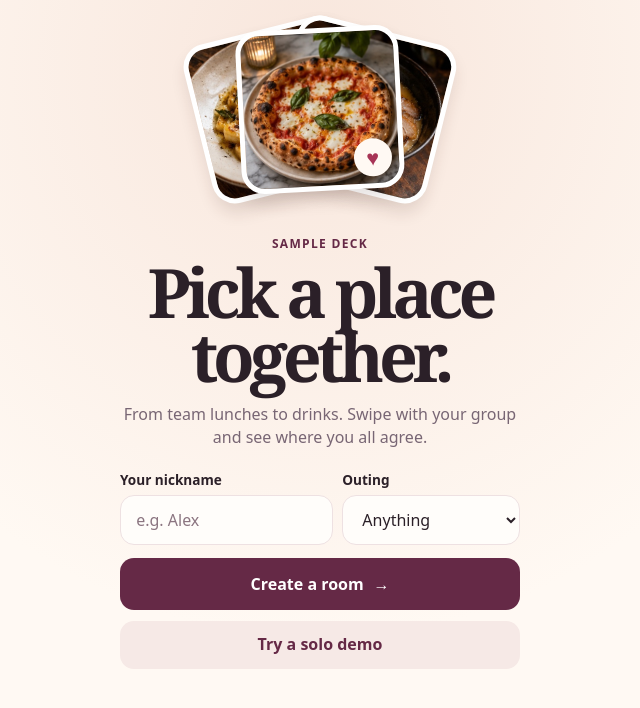
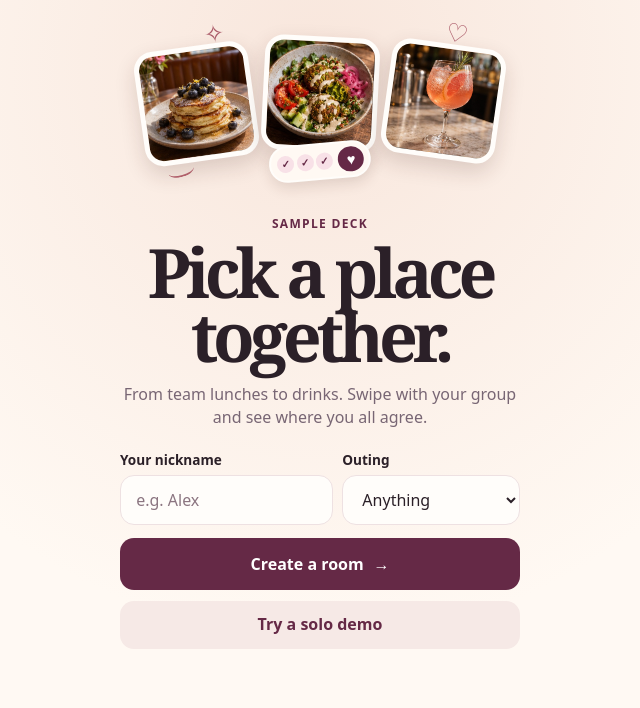
Before and after one commit to nefelikyriakidi-sketch/Blinder, a plain HTML site: page dist/index.html in a window 1280 px wide. Shown: the part 60-768 px from the top of the page, without its empty margins (320-960 px from the left). Drawn offline with Linux system fonts and the light colour scheme.

Commit message:
Refresh homepage outing cards

```diff
--- a/dist/index.html
+++ b/dist/index.html
@@ -33,10 +33,17 @@
     </dialog>
     <template id="home">
       <section class="home">
-        <div class="preview-stack" aria-hidden="true">
-          <div class="preview-left photo" style="--x:0%;--y:33.333%"></div>
-          <div class="preview-right photo" style="--x:100%;--y:0%"></div>
-          <div class="preview-front photo" style="--x:0%;--y:0%"><span>♥</span></div>
+        <div class="preview-spread" aria-hidden="true">
+          <span class="preview-doodle preview-spark">✧</span>
+          <span class="preview-doodle preview-heart">♡</span>
+          <span class="preview-doodle preview-loop"></span>
+          <div class="preview-card preview-brunch photo outing-photo" style="--x:0%;--y:0%"></div>
+          <div class="preview-card preview-lunch photo" style="--x:50%;--y:100%"></div>
+          <div class="preview-card preview-drinks photo outing-photo" style="--x:0%;--y:66.667%"></div>
+          <div class="preview-match">
+            <span class="preview-votes"><span>✓</span><span>✓</span><span>✓</span></span>
+            <span class="preview-match-heart">♥</span>
+          </div>
         </div>
         <span class="eyebrow">Sample deck</span>
         <h1>Pick a place<br> together.</h1>
--- a/dist/styles.css
+++ b/dist/styles.css
@@ -56,12 +56,58 @@ button:focus-visible, a:focus-visible, input:focus-visible, select:focus-visible
 .outing-photo { background-image: url("./outing-photos.jpg"); }
 .outing-chip { color: var(--brand); background: #f4e4e6; padding: .3rem .6rem; border-radius: 999px; font-size: .8rem; font-weight: 750; }
 
-.preview-stack { position: relative; height: clamp(135px, 24svh, 230px); margin: .2rem auto 1.2rem; }
-.preview-stack > div { position: absolute; height: 85%; width: auto; top: 4%; left: 50%; border: .35rem solid #fff; border-radius: 1.45rem; box-shadow: 0 .6rem 1rem #40201620; }
-.preview-left { transform: translateX(-76%) rotate(-14deg); }
-.preview-right { transform: translateX(-24%) rotate(14deg); }
-.preview-front { transform: translateX(-50%) rotate(-3deg); }
-.preview-front span { position: absolute; right: .45rem; bottom: .45rem; display: grid; place-items: center; width: 2.4rem; height: 2.4rem; border-radius: 50%; background: var(--paper); color: var(--bright); font-size: 1.35rem; }
+.preview-spread {
+  position: relative;
+  isolation: isolate;
+  display: flex;
+  align-items: center;
+  justify-content: center;
+  gap: clamp(.25rem, 2vw, .55rem);
+  min-height: clamp(146px, 22svh, 190px);
+  margin: .3rem auto .95rem;
+  padding: 1.1rem .55rem 2.5rem;
+}
+.preview-card {
+  flex: 0 1 30%;
+  width: 30%;
+  aspect-ratio: 1;
+  border: clamp(3px, 1.15vw, 5px) solid #fffdfa;
+  border-radius: clamp(12px, 4vw, 19px);
+  box-shadow: 0 .55rem 1.35rem #4020162a;
+}
+.preview-brunch { transform: translateY(.45rem) rotate(-8deg); }
+.preview-lunch { transform: translateY(-.16rem) rotate(3deg); }
+.preview-drinks { transform: translateY(.28rem) rotate(8deg); }
+.preview-doodle { position: absolute; z-index: -1; color: #ab5a68; pointer-events: none; }
+.preview-spark { inset: -.25rem auto auto 21%; font-size: 1.5rem; transform: rotate(-9deg); }
+.preview-heart { inset: -.3rem 13% auto auto; font: 1.55rem Georgia, serif; transform: rotate(14deg); }
+.preview-loop {
+  bottom: 11%;
+  left: 12%;
+  width: 1.65rem;
+  height: .8rem;
+  border-bottom: 2px solid #b96572;
+  border-radius: 50%;
+  transform: rotate(-16deg);
+}
+.preview-match {
+  position: absolute;
+  bottom: 9%;
+  left: 50%;
+  display: flex;
+  align-items: center;
+  gap: .35rem;
+  transform: translateX(-50%) rotate(-5deg);
+  border: 2px solid #fffdfa;
+  border-radius: 999px;
+  padding: .24rem .32rem .24rem .4rem;
+  background: var(--paper);
+  box-shadow: 0 .35rem .85rem #40201620;
+}
+.preview-votes { display: flex; gap: .16rem; }
+.preview-votes span, .preview-match-heart { display: grid; place-items: center; border-radius: 50%; }
+.preview-votes span { width: 1.05rem; height: 1.05rem; color: var(--brand); background: var(--pink); font-size: .65rem; font-weight: 850; }
+.preview-match-heart { width: 1.6rem; height: 1.6rem; background: var(--brand); color: white; font-size: .92rem; }
 
 #join-form { display: grid; gap: .45rem; text-align: start; }
 .form-fields { display: grid; grid-template-columns: 1.2fr 1fr; gap: .55rem; }
@@ -123,7 +169,7 @@ input::placeholder { color: #8b7580; }
 .card-info h2 { font-size: clamp(1.45rem, 6vw, 1.85rem); }
 .card-info p { margin-top: .25rem; font-size: .9rem; }
 .details-button { flex: 0 0 auto; }
-.card, .preview-stack { user-select: none; }
+.card, .preview-spread { user-select: none; }
 
 .votes { display: grid; grid-template-columns: 1fr 1fr 1fr; gap: .6rem; place-items: start center; margin-top: .7rem; }
 .vote {
```
Also changed, not shown: dist/sw.js, 1 other file.
